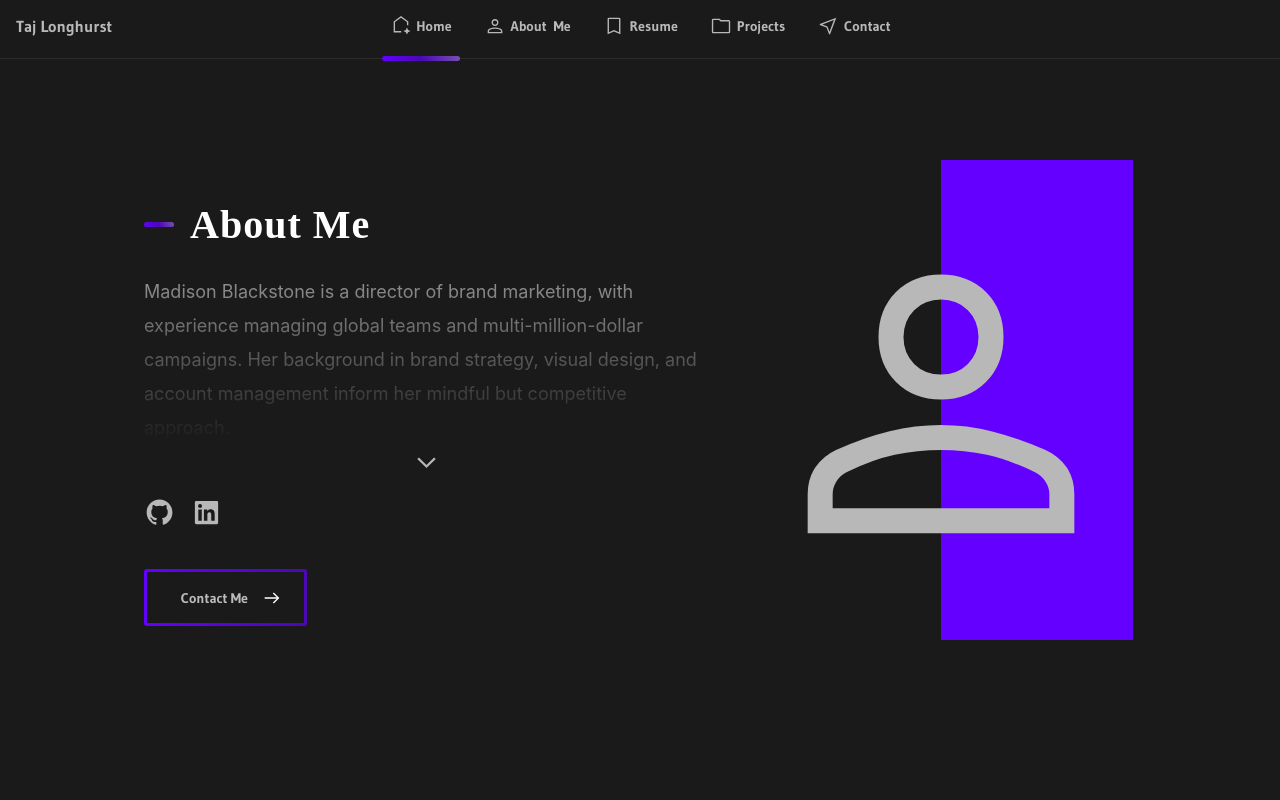
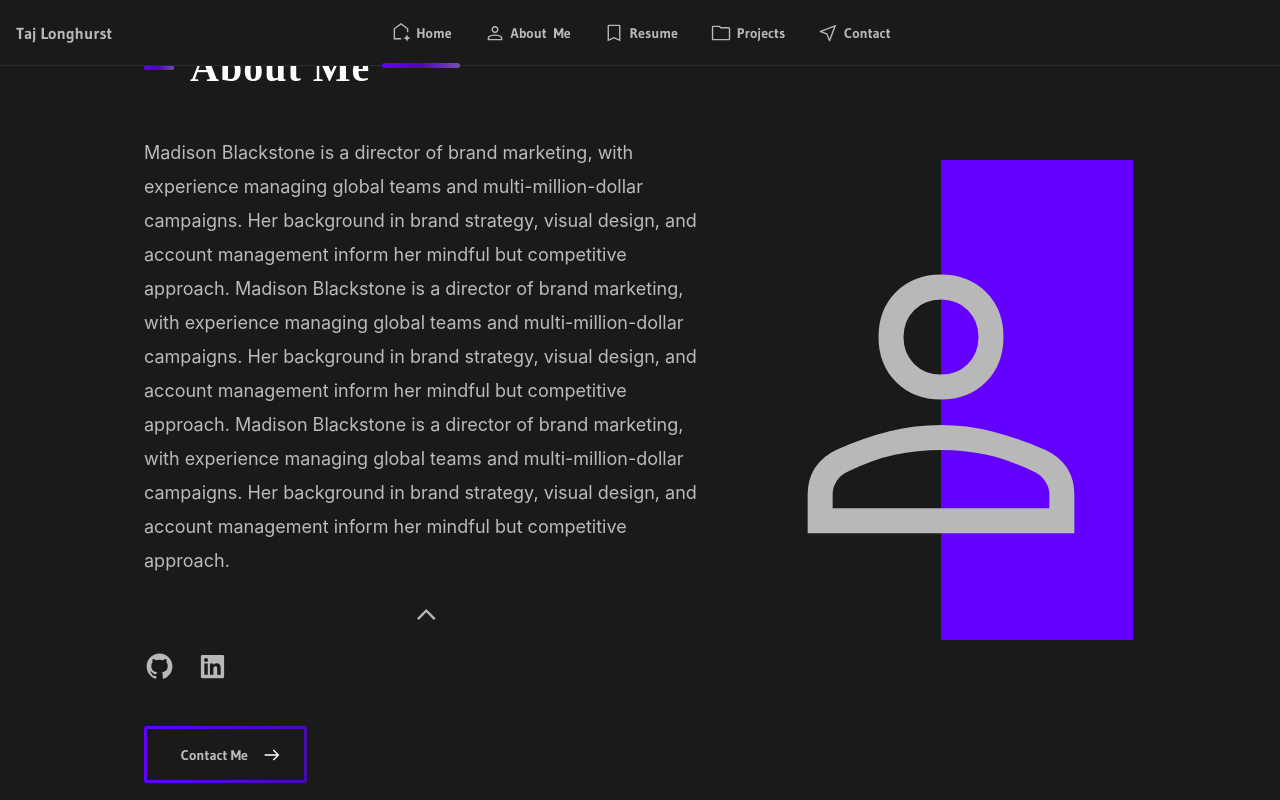
Before and after one commit to TajLonghurst/React-Portfolio-Project, a React (Create React App) app: page / in a window 1280 px wide. Both pictures are taken after a click on the picture 426 px from the left and 1263 px from the top of the page. Shown: the part 800-1600 px from the top of the page. Built offline with nearby package versions, Linux system fonts and the light colour scheme; a web font is replaced by a local one.

Commit message:
Scss About me Changes

```diff
--- a/src/Components/AboutMe/AboutMeContent.module.scss
+++ b/src/Components/AboutMe/AboutMeContent.module.scss
@@ -24,6 +24,8 @@
   }
   .content {
     position: relative;
+    height: 11rem;
+    overflow: hidden;
     .aboutmetext {
       margin: 0rem;
       color: $PrimaryTextColor;
@@ -37,16 +39,23 @@
         height: 100%;
         width: 100%;
         z-index: 1;
-        background-image: $ExtenedText-LinearBefore;
+        background: $ExtenedText-LinearBefore;
       }
     }
   }
-
+  .contentextended {
+    margin: 0rem;
+    color: $PrimaryTextColor;
+    font-size: $PrimaryText-FontSize;
+    line-height: 2.125rem;
+  }
+  .aboutmeextendedtext {
+    position: relative;
+  }
   .btnpostion {
     @include DisplayFlexCenter(row);
     width: 100%;
     margin-bottom: 1rem;
-
     .openicon {
       cursor: pointer;
       align-items: center;
@@ -59,6 +68,20 @@
         transform: translateY(2px);
       }
     }
+    .openiconrotate {
+      cursor: pointer;
+      align-items: center;
+      width: 2.3rem;
+      height: 2.3rem;
+      transform: rotate(180deg);
+      transition: transform 0.2s;
+      &:hover {
+        background: $LinkHover;
+        border-radius: 10px;
+        transform: translateY(2px);
+        transform: rotate(180deg);
+      }
+    }
   }
   .medialinks {
     @include DisplayFlexCenter(row);
@@ -66,11 +89,17 @@
     padding: 0rem;
     list-style: none;
     margin-bottom: 2.3rem;
+    margin-left: -3px;
     .mediaitems {
       margin-right: 1rem;
       .icon {
         width: 31px;
         height: 31px;
+        padding: 3px;
+        &:hover {
+          background-color: $LinkHover;
+          border-radius: 10px;
+        }
       }
     }
   }
--- a/src/Components/AboutMe/AboutMeContent.tsx
+++ b/src/Components/AboutMe/AboutMeContent.tsx
@@ -1,4 +1,4 @@
-import React from "react";
+import React, { useState } from "react";
 import classes from "./AboutMeContent.module.scss";
 import GithuhIcon from "../../Assets/Icons/GithubIcon.svg";
 import LinkinedIcon from "../../Assets/Icons/LinkedinIcon.svg";
@@ -6,24 +6,61 @@ import Button from "../UI/Button";
 import ExpandMoreIcon from "../../Assets/Icons/ExpandMoreIcon.svg";
 
 const AboutMeContent = () => {
+  const [expanedText, setExpandedText] = useState(false);
+
+  const expandedTextHandeler = () => {
+    setExpandedText((prevState) => !prevState);
+  };
+
+  const btnStyle = expanedText ? classes.openiconrotate : classes.openicon;
+
   return (
     <div className={classes.contentbody}>
       <div className={classes.header}>
         <span className={classes.bulletpoint}></span>
         <h1 className={classes.title}>About Me</h1>
       </div>
+      {!expanedText && (
         <div className={classes.content}>
           <p className={classes.aboutmetext}>
             Madison Blackstone is a director of brand marketing, with experience
             managing global teams and multi-million-dollar campaigns. Her
             background in brand strategy, visual design, and account management
-          inform her mindful but competitive approach.
+            inform her mindful but competitive approach. Madison Blackstone is a
+            director of brand marketing, with experience managing global teams
+            and multi-million-dollar campaigns. Her background in brand
+            strategy, visual design, and account management inform her mindful
+            but competitive approach. Madison Blackstone is a director of brand
+            marketing, with experience managing global teams and
+            multi-million-dollar campaigns. Her background in brand strategy,
+            visual design, and account management inform her mindful but
+            competitive approach.
           </p>
         </div>
+      )}
+      {expanedText && (
+        <div className={classes.contentextended}>
+          <p className={classes.aboutmeextendedtext}>
+            Madison Blackstone is a director of brand marketing, with experience
+            managing global teams and multi-million-dollar campaigns. Her
+            background in brand strategy, visual design, and account management
+            inform her mindful but competitive approach. Madison Blackstone is a
+            director of brand marketing, with experience managing global teams
+            and multi-million-dollar campaigns. Her background in brand
+            strategy, visual design, and account management inform her mindful
+            but competitive approach. Madison Blackstone is a director of brand
+            marketing, with experience managing global teams and
+            multi-million-dollar campaigns. Her background in brand strategy,
+            visual design, and account management inform her mindful but
+            competitive approach.
+          </p>
+        </div>
+      )}
 
       <div className={classes.btnpostion}>
         <img
-          className={classes.openicon}
+          onClick={expandedTextHandeler}
+          className={btnStyle}
           src={ExpandMoreIcon}
           alt="btn Failed"
         />
@@ -31,6 +68,7 @@ const AboutMeContent = () => {
       <ul className={classes.medialinks}>
         <li className={classes.mediaitems}>
           <a
+            className={classes.iconlink}
             href="https://github.com/TajLonghurst"
             target="_blank"
             rel="noreferrer"
--- a/src/Scss/_Variables.scss
+++ b/src/Scss/_Variables.scss
@@ -6,7 +6,7 @@ $PrimaryHeaderColor: #fff;
 $PrimaryTextColor: #bbbbbb;
 $PrimaryNavTextColor: #b8b8b8;
 $PrimaryPurpleLinear: linear-gradient(252deg, #7652b0, #4b08b5, #6300ff);
-$ExtenedText-LinearBefore: linear-gradient(0deg, #1a1a1a, #1a1a1a3f);
+$ExtenedText-LinearBefore: linear-gradient(0deg, #1a1a1a, #1a1a1a00);
 $ExtenedText-LinearAfter: linear-gradient(180deg, #1a1a1a, #1a1a1a3f);
 $LinkHover: #ffffff10;
 
```
Also changed, not shown: src/Animations/test.tsx (added, +44 -0 lines). Lines whose indentation alone changed are shown as unchanged.
